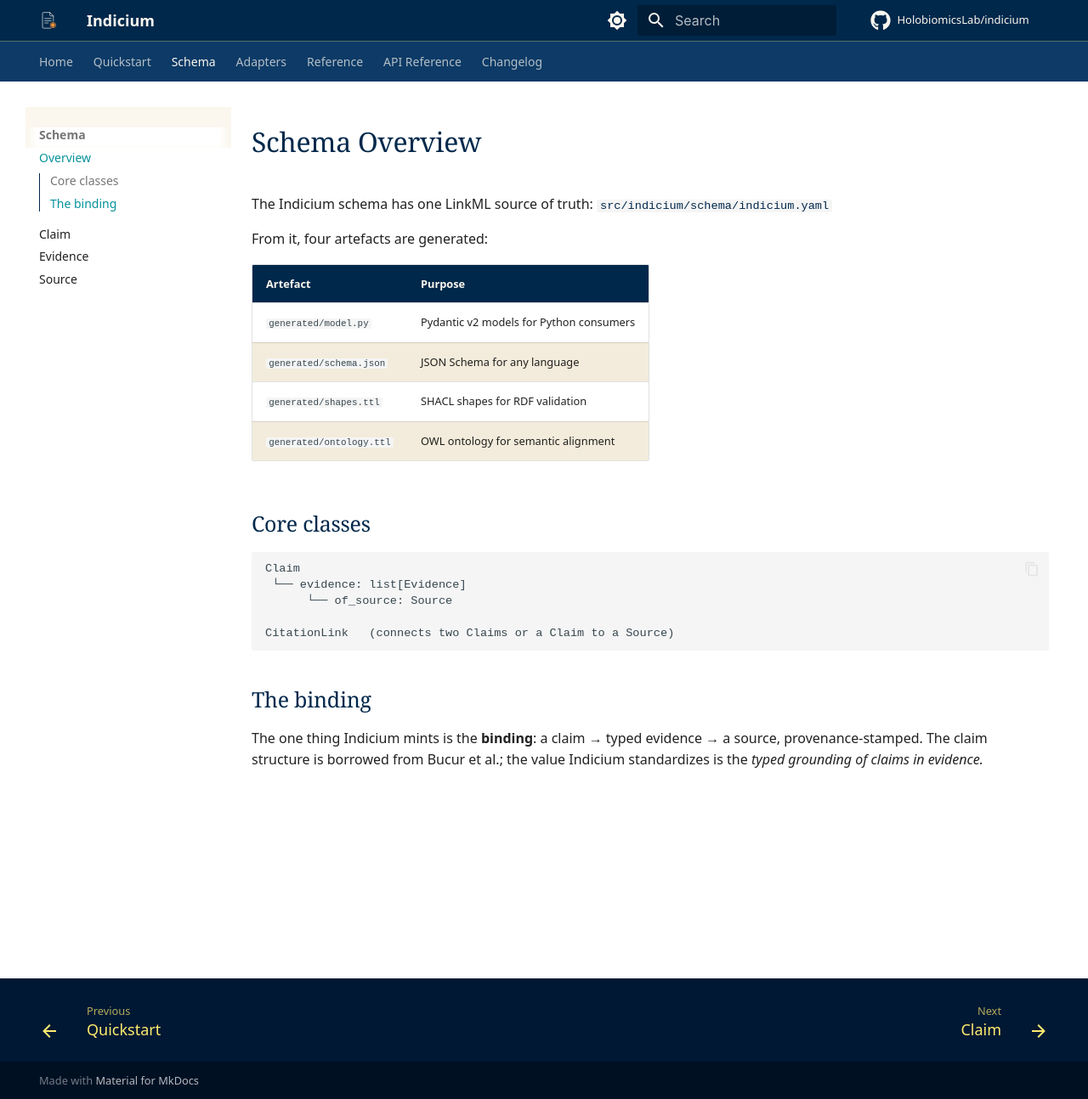
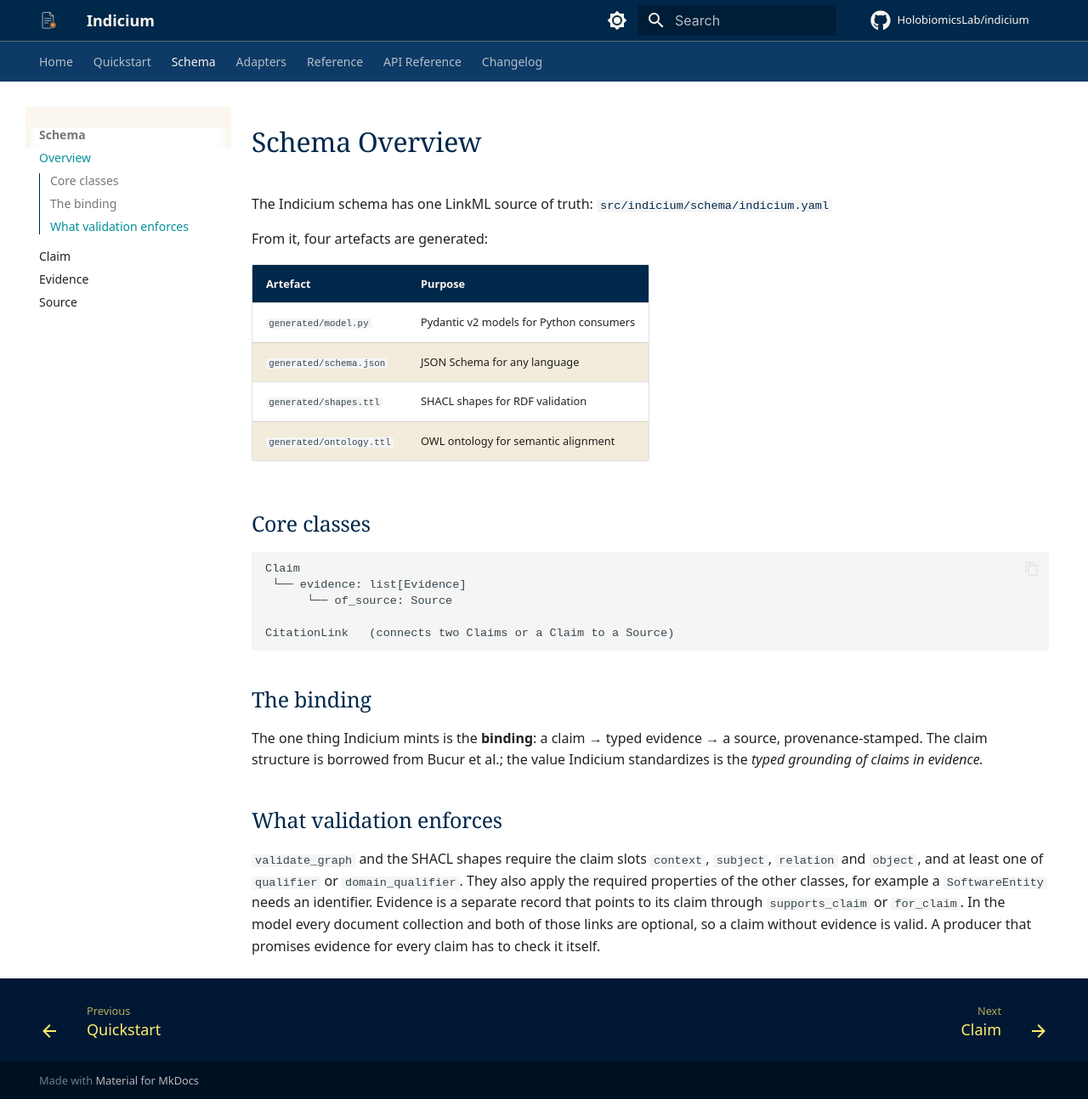
Before and after one commit to HolobiomicsLab/indicium, an MkDocs documentation site: the page built from docs/schema/index.md, in a window 1280 px wide and 1294 px high. Shown: the whole window at 85% size. Built offline with MkDocs 1.6.1 and Material for MkDocs 9.7.7, drawn with Linux system fonts in a browser that asks for light colours; comment, search, counter and statistics services are not loaded.

Commit message:
docs(evidence): state what validation enforces and that evidence is optional
IND-015 option A. The README, documentation index and schema overview no
longer say every claim always carries evidence; they name the enforced claim
slots and the optional, separate evidence records. A test pins the contract.

Co-Authored-By: Claude Sonnet 5.5 <noreply@anthropic.com>

```diff
--- a/docs/schema/index.md
+++ b/docs/schema/index.md
@@ -27,3 +27,13 @@ CitationLink   (connects two Claims or a Claim to a Source)
 The one thing Indicium mints is the **binding**: a claim → typed evidence → a
 source, provenance-stamped. The claim structure is borrowed from Bucur et al.;
 the value Indicium standardizes is the *typed grounding of claims in evidence.*
+
+## What validation enforces
+
+`validate_graph` and the SHACL shapes require the claim slots `context`, `subject`,
+`relation` and `object`, and at least one of `qualifier` or `domain_qualifier`. They
+also apply the required properties of the other classes, for example a
+`SoftwareEntity` needs an identifier. Evidence is a separate record that points to
+its claim through `supports_claim` or `for_claim`. In the model every document
+collection and both of those links are optional, so a claim without evidence is
+valid. A producer that promises evidence for every claim has to check it itself.
```
Also changed, not shown: CHANGELOG.md (+8 -0 lines), README.md (+14 -2 lines), docs/changelog.md (+8 -0 lines), docs/index.md (+4 -2 lines), 1 other file.
